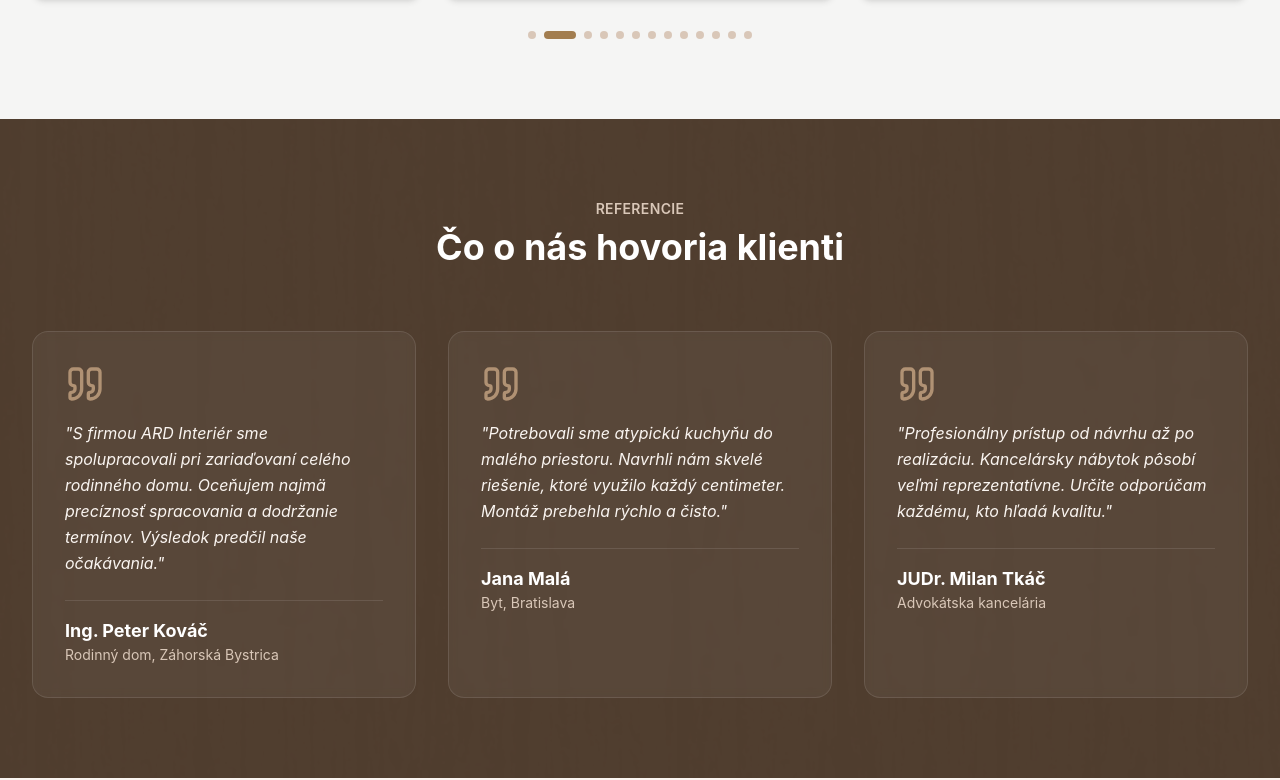
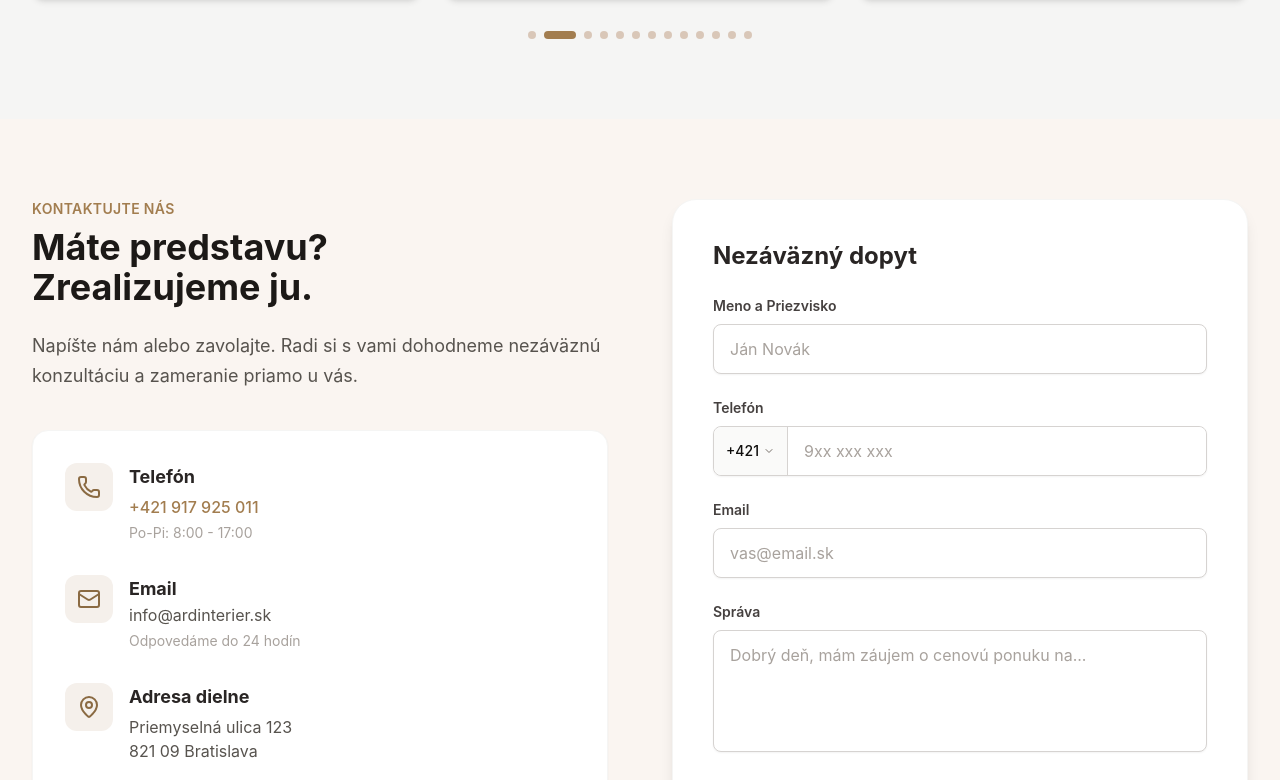
Before and after one commit to pjetko-dotcom/ard_interier, a React (Vite) app: page / in a window 1280 px wide. Shown: the part 3859-4639 px from the top of the page. Built offline with nearby package versions, Linux system fonts and the light colour scheme.

Commit message:
refactor: remove References section from application

```diff
--- a/App.tsx
+++ b/App.tsx
@@ -7,7 +7,6 @@ const Services = lazy(() => import('./components/Services').then(m => ({ default
 const Realizations = lazy(() => import('./components/Realizations').then(m => ({ default: m.Realizations })));
 const About = lazy(() => import('./components/About').then(m => ({ default: m.About })));
 const Gallery = lazy(() => import('./components/Gallery').then(m => ({ default: m.Gallery })));
-const References = lazy(() => import('./components/References').then(m => ({ default: m.References })));
 const Contact = lazy(() => import('./components/Contact').then(m => ({ default: m.Contact })));
 const Footer = lazy(() => import('./components/Footer').then(m => ({ default: m.Footer })));
 
@@ -39,9 +38,6 @@ function App() {
         <Suspense fallback={<div className="min-h-screen bg-stone-100" />}>
           <Gallery />
         </Suspense>
-        <Suspense fallback={<div className="min-h-screen bg-white" />}>
-          <References />
-        </Suspense>
         <Suspense fallback={<div className="min-h-screen bg-stone-50" />}>
           <Contact />
         </Suspense>
--- a/components/References.tsx
+++ /dev/null
@@ -1,35 +0,0 @@
-import React from 'react';
-import { references } from '../data/references';
-import { Quote } from 'lucide-react';
-import { getImageUrl } from '../utils';
-
-export const References: React.FC = () => {
-  return (
-    <section id="references" className="py-20 bg-wood-900 text-white relative overflow-hidden">
-      {/* Decorative texture */}
-      <div className="absolute inset-0 opacity-10" style={{backgroundImage: `url('${getImageUrl("/images/wood-pattern.png")}')`, backgroundSize: 'cover'}}></div>
-
-      <div className="max-w-7xl mx-auto px-4 sm:px-6 lg:px-8 relative z-10">
-        <div className="text-center mb-16">
-          <h2 className="text-wood-300 font-semibold tracking-wide uppercase text-sm mb-2">Referencie</h2>
-          <h3 className="text-3xl md:text-4xl font-bold">Čo o nás hovoria klienti</h3>
-        </div>
-
-        <div className="grid grid-cols-1 md:grid-cols-3 gap-8">
-          {references.map((ref) => (
-            <div key={ref.id} className="bg-white/5 backdrop-blur-sm p-8 rounded-2xl border border-white/10 hover:bg-white/10 transition-colors">
-              <Quote className="text-wood-400 w-10 h-10 mb-4 opacity-80" />
-              <p className="text-wood-50 italic mb-6 leading-relaxed">
-                "{ref.text}"
-              </p>
-              <div className="border-t border-white/10 pt-4">
-                <p className="font-bold text-lg">{ref.name}</p>
-                <p className="text-sm text-wood-300">{ref.projectType}</p>
-              </div>
-            </div>
-          ))}
-        </div>
-      </div>
-    </section>
-  );
-};
--- a/data/references.ts
+++ /dev/null
@@ -1,22 +0,0 @@
-import { ReferenceItem } from '../types';
-
-export const references: ReferenceItem[] = [
-  {
-    id: 1,
-    name: "Ing. Peter Kováč",
-    text: "S firmou ARD Interiér sme spolupracovali pri zariaďovaní celého rodinného domu. Oceňujem najmä precíznosť spracovania a dodržanie termínov. Výsledok predčil naše očakávania.",
-    projectType: "Rodinný dom, Záhorská Bystrica"
-  },
-  {
-    id: 2,
-    name: "Jana Malá",
-    text: "Potrebovali sme atypickú kuchyňu do malého priestoru. Navrhli nám skvelé riešenie, ktoré využilo každý centimeter. Montáž prebehla rýchlo a čisto.",
-    projectType: "Byt, Bratislava"
-  },
-  {
-    id: 3,
-    name: "JUDr. Milan Tkáč",
-    text: "Profesionálny prístup od návrhu až po realizáciu. Kancelársky nábytok pôsobí veľmi reprezentatívne. Určite odporúčam každému, kto hľadá kvalitu.",
-    projectType: "Advokátska kancelária"
-  }
-];
```
